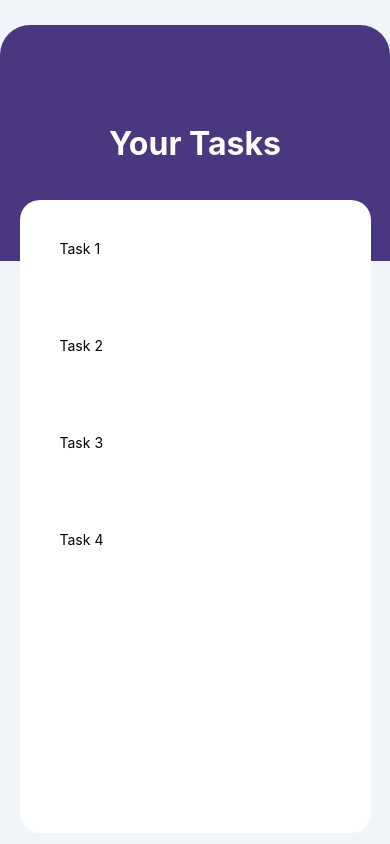
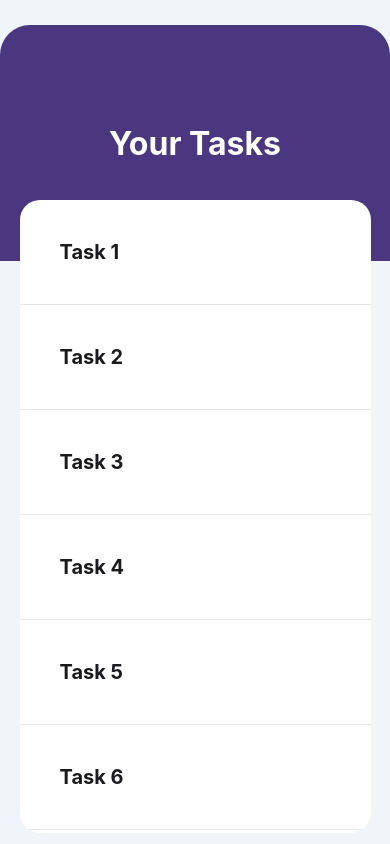
Before and after one commit to Sandun-Induranga/Todo-App-by-usting-React-Native, a React Native app: screen / in a window 390 px wide. Built offline with nearby package versions, Linux system fonts and the light colour scheme.

Commit message:
Content Updated

```diff
--- a/App.js
+++ b/App.js
@@ -11,6 +11,9 @@ export default function App() {
         <Text style={styles.item}>Task 2</Text>
         <Text style={styles.item}>Task 3</Text>
         <Text style={styles.item}>Task 4</Text>
+        <Text style={styles.item}>Task 5</Text>
+        <Text style={styles.item}>Task 6</Text>
+        <Text style={styles.item}>Task 7</Text>
       </View>
     </SafeAreaView>
   );
@@ -47,8 +50,14 @@ const styles = StyleSheet.create({
     right: "5%",
     top: 200,
     borderRadius: 20,
+    overflow: "scroll",
   },
   item: {
     padding: 40,
+    borderBottomWidth: 1,
+    borderColor: "#E5E9ED",
+    color: "#1B1B1D",
+    fontWeight: "bold",
+    fontSize: 20,
   },
 });
```
